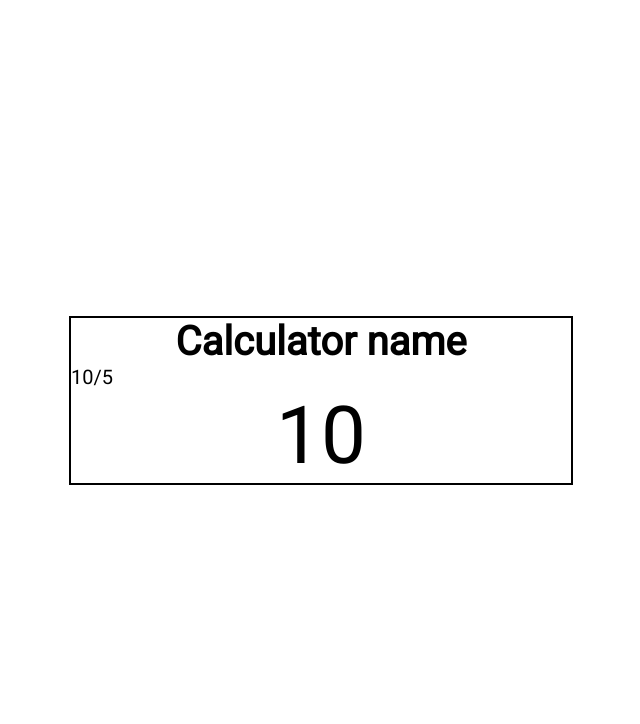
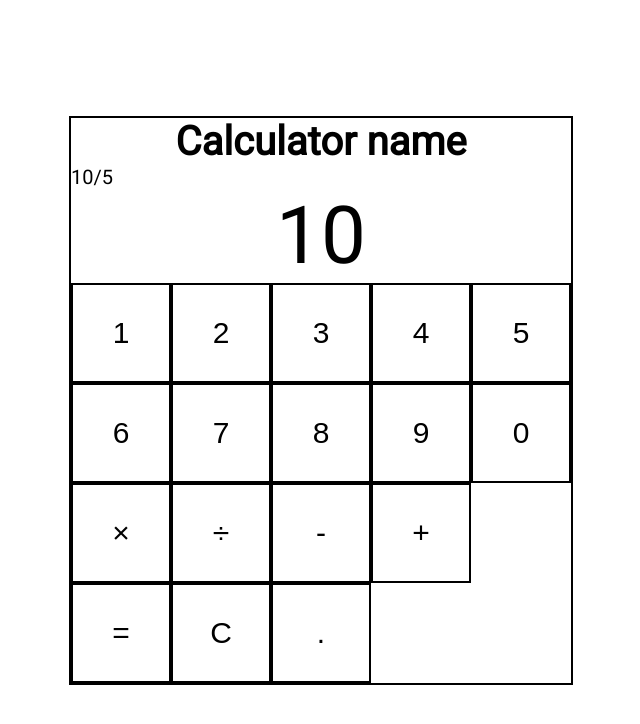
Before and after one commit to deivgin/calculator, a React app: page / in a window 1280 px wide. Shown: the top 724 px of the page, without its empty margins (319-959 px from the left). Built offline with nearby package versions, Linux system fonts and the light colour scheme.

Commit message:
Generate buttons in pad

```diff
--- a/src/components/Calculator/Calculator.tsx
+++ b/src/components/Calculator/Calculator.tsx
@@ -1,8 +1,17 @@
 import Screen from "./components/Screen";
 import Pad from "./components/Pad";
 import { useState } from "react";
-import { Operand, Operator, State, initialState } from "./components/model";
-import { actions, numbers, operations } from "../../utils/characters";
+import {
+  Operand,
+  Operator,
+  Action,
+  State,
+  initialState,
+} from "./components/model";
+
+const actions: Action[] = ["=", "C", "."];
+const numbers: Operand[] = [1, 2, 3, 4, 5, 6, 7, 8, 9, 0];
+const operations: Operator[] = ["×", "÷", "-", "+"];
 
 const Calculator = () => {
   const [state, setState] = useState<State>(initialState);
@@ -11,7 +20,7 @@ const Calculator = () => {
     <div className="calculator">
       <h1 className="calculator__name">Calculator name</h1>
       <Screen />
-      <Pad numbers={numbers} />
+      <Pad numbers={numbers} actions={actions} operations={operations} />
     </div>
   );
 };
--- /dev/null
+++ b/src/components/Calculator/components/ActionButton.tsx
@@ -0,0 +1,15 @@
+import { Action } from "./model";
+
+interface Props {
+  children: Action;
+}
+
+const ActionButton: React.FC<Props> = ({ children }) => {
+  return (
+    <button className="calculator__button calculator__button--action">
+      {children}
+    </button>
+  );
+};
+
+export default ActionButton;
--- /dev/null
+++ b/src/components/Calculator/components/NumberButton.tsx
@@ -0,0 +1,13 @@
+interface Props {
+  children: number;
+}
+
+const NumberButton: React.FC<Props> = ({ children }) => {
+  return (
+    <button className="calculator__button calculator__button--number">
+      {children}
+    </button>
+  );
+};
+
+export default NumberButton;
--- /dev/null
+++ b/src/components/Calculator/components/OperationButton.tsx
@@ -0,0 +1,15 @@
+import { Operator } from "./model";
+
+interface Props {
+  children: Operator;
+}
+
+const OperationButton: React.FC<Props> = ({ children }) => {
+  return (
+    <button className="calculator__button calculator__button-operation">
+      {children}
+    </button>
+  );
+};
+
+export default OperationButton;
--- a/src/components/Calculator/components/Pad.tsx
+++ b/src/components/Calculator/components/Pad.tsx
@@ -1,14 +1,34 @@
-import { numbers } from "../../../utils/characters";
-import Button from "./Button";
-import { Operand, Operator } from "./model";
+import NumberButton from "./NumberButton";
+import ActionButton from "./ActionButton";
+import OperationButton from "./OperationButton";
+import { Operand, Operator, Action } from "./model";
 
 interface Props {
-  numbers: number[];
+  numbers: Operand[];
+  operations: Operator[];
+  actions: Action[];
 }
 
-const Pad: React.FC<Props> = ({}) => {
-  const switchBetweenOperations = (char: string) => {};
-  return <div>{}</div>;
+const Pad: React.FC<Props> = ({ numbers, operations, actions }) => {
+  return (
+    <div className="pad">
+      <div className="pad__numbers">
+        {numbers.map((number, index) => (
+          <NumberButton key={index}>{number}</NumberButton>
+        ))}
+      </div>
+      <div className="pad__actions">
+        {operations.map((operation, index) => (
+          <OperationButton key={index}>{operation}</OperationButton>
+        ))}
+      </div>
+      <div className="pad__operators">
+        {actions.map((action, index) => (
+          <ActionButton key={index}>{action}</ActionButton>
+        ))}
+      </div>
+    </div>
+  );
 };
 
 export default Pad;
--- a/src/components/Calculator/components/model.ts
+++ b/src/components/Calculator/components/model.ts
@@ -10,6 +10,8 @@ export const initialState: State = {
   operation: null,
 };
 
-export type Operand = "0" | "1" | "2" | "3" | "4" | "5" | "6" | "7" | "8" | "9";
+export type Operand = 0 | 1 | 2 | 3 | 4 | 5 | 6 | 7 | 8 | 9;
 
 export type Operator = "+" | "-" | "÷" | "×";
+
+export type Action = "=" | "C" | ".";
--- a/src/utils/characters.ts
+++ /dev/null
@@ -1,3 +0,0 @@
-export const actions = ["=", "C", "."];
-export const numbers = [1, 2, 3, 4, 5, 6, 7, 8, 9, 0];
-export const operations = ["×", "÷", "-", "+"];
```
Also changed, not shown: src/components/Calculator/components/Button.tsx (deleted, +0 -20 lines).
